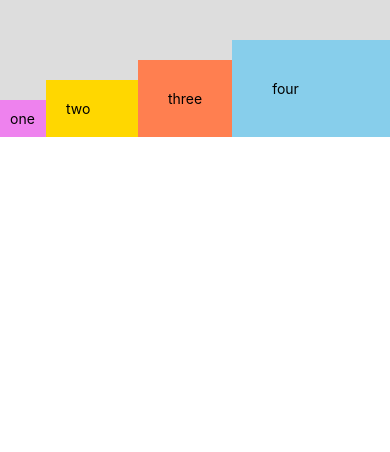
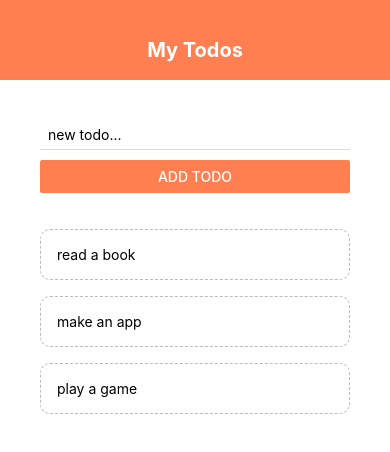
Before and after one commit to Alan114/React-Native-Todo-App, a React Native app: screen / in a window 390 px wide. Shown: the top 452 px of the page. Built offline with nearby package versions, Linux system fonts and the light colour scheme.

Commit message:
commented out sandbox component and applied flex:1 property to AddTodo and View component so they don't go off the screen and can be scrolled

```diff
--- a/App.js
+++ b/App.js
@@ -39,27 +39,27 @@
   };
 
   return (
-    <Sandbox/>
-    // <TouchableWithoutFeedback
-    //   onPress={() => {
-    //     Keyboard.dismiss();
-    //   }}
-    // >
-    //   <View style={styles.container}>
-    //     <Header />
-    //     <View style={styles.content}>
-    //       <AddTodo submitHandler={submitHandler} />
-    //       <View style={styles.list}>
-    //         <FlatList
-    //           data={todos}
-    //           renderItem={({ item }) => (
-    //             <TodoItem item={item} pressHandler={pressHandler} />
-    //           )}
-    //         />
-    //       </View>
-    //     </View>
-    //   </View>
-    // </TouchableWithoutFeedback>
+    // <Sandbox/>
+    <TouchableWithoutFeedback
+      onPress={() => {
+        Keyboard.dismiss();
+      }}
+    >
+      <View style={styles.container}>
+        <Header />
+        <View style={styles.content}>
+          <AddTodo submitHandler={submitHandler} />
+          <View style={styles.list}>
+            <FlatList
+              data={todos}
+              renderItem={({ item }) => (
+                <TodoItem item={item} pressHandler={pressHandler} />
+              )}
+            />
+          </View>
+        </View>
+      </View>
+    </TouchableWithoutFeedback>
   );
 }
 
@@ -70,8 +70,10 @@
   },
   content: {
     padding: 40,
+    flex: 1,
   },
   list: {
+    flex: 1,
     marginTop: 20,
   },
 });
```
